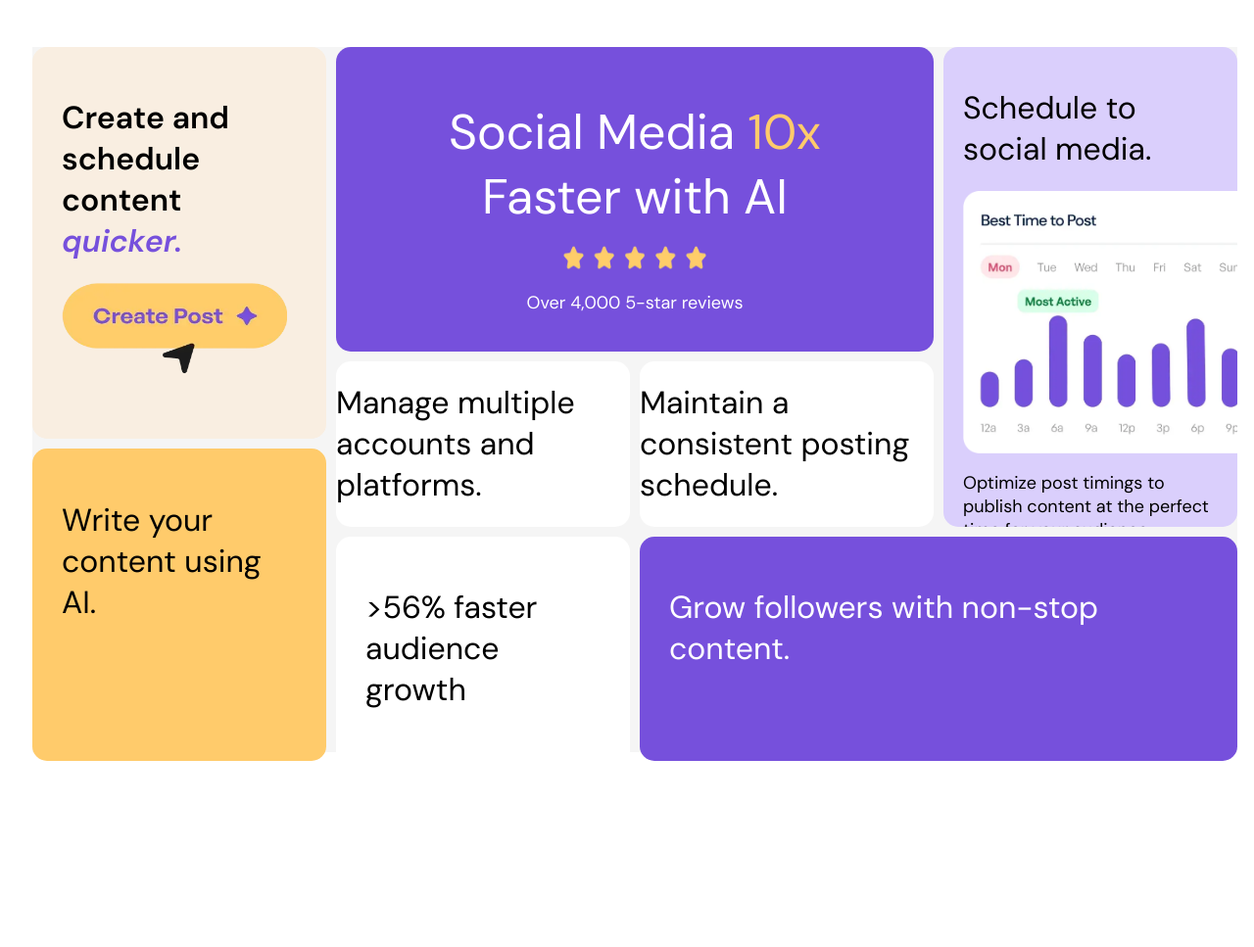
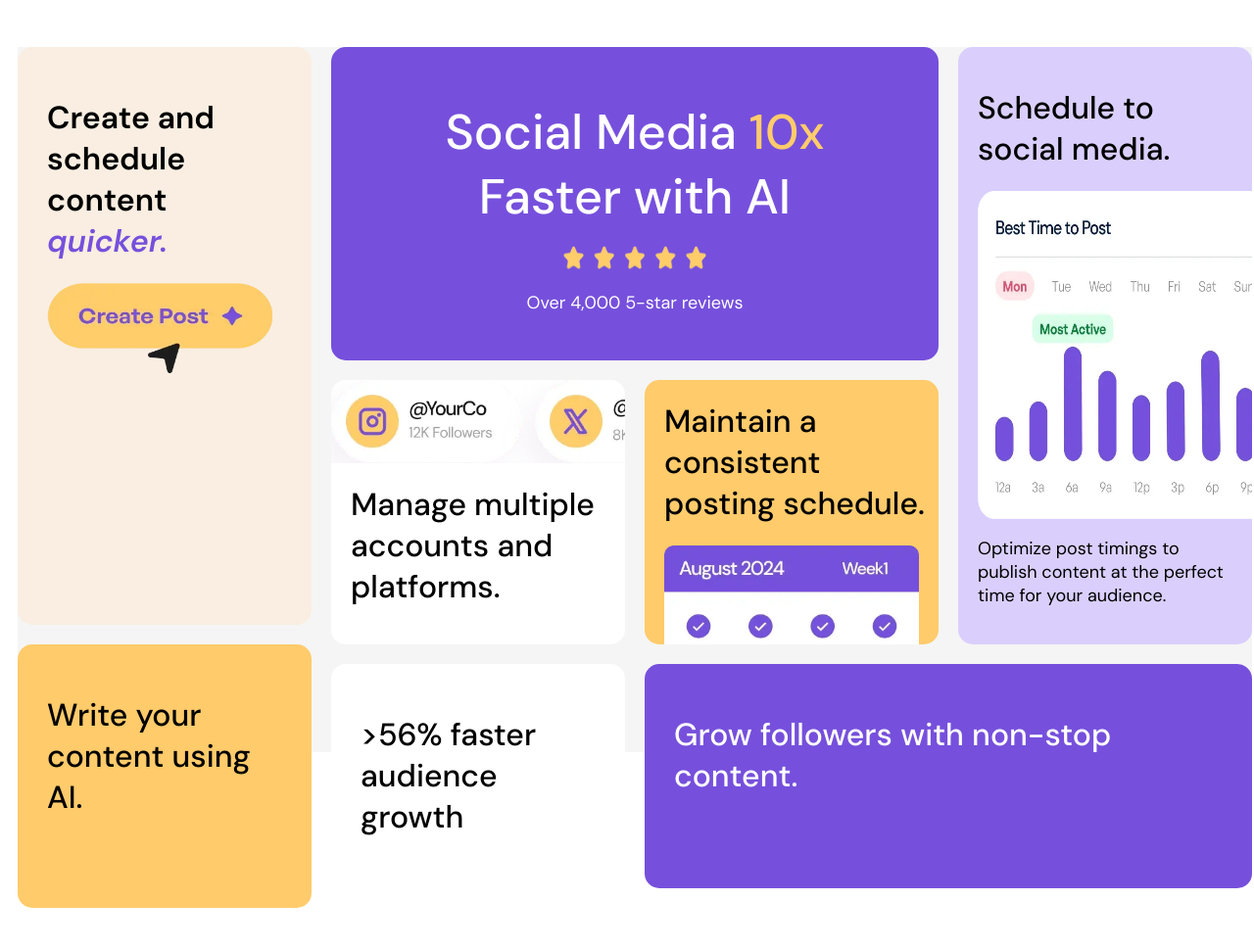
Before and after one commit to BB-WEX/Ibrahim-BentoGrid, a plain HTML site: page index.html in a window 1280 px wide. Shown: the whole page at 98% size. Before the commit the page ends 837 px from the top, so only its background shows below. Drawn offline with Linux system fonts and the light colour scheme.

Commit message:
Added content to 2nd row

```diff
--- a/index.html
+++ b/index.html
@@ -1,14 +1,19 @@
 <!DOCTYPE html>
 <html lang="en">
+
 <head>
   <meta charset="UTF-8">
-  <meta name="viewport" content="width=device-width, initial-scale=1.0"> <!-- displays site properly based on user's device -->
+  <meta name="viewport" content="width=device-width, initial-scale=1.0">
+  <!-- displays site properly based on user's device -->
   <link rel="icon" type="image/png" sizes="32x32" href="./assets/images/favicon-32x32.png">
   <link rel="stylesheet" href="style.css">
-  <link href="https://fonts.googleapis.com/css2?family=DM+Sans:ital,opsz,wght@0,9..40,100..1000;1,9..40,100..1000&display=swap" rel="stylesheet">
+  <link
+    href="https://fonts.googleapis.com/css2?family=DM+Sans:ital,opsz,wght@0,9..40,100..1000;1,9..40,100..1000&display=swap"
+    rel="stylesheet">
   <title>Bento grid</title>
 
 </head>
+
 <body>
 
   <div class="container">
@@ -23,6 +28,7 @@
     </div>
 
     <div class="item-2">
+      <img src="assets/images/illustration-multiple-platforms.webp" alt="">
       <h1>
         Manage multiple accounts and platforms.
       </h1>
@@ -32,6 +38,7 @@
       <h1>
         Maintain a consistent posting schedule.
       </h1>
+      <img src="assets/images/illustration-consistent-schedule.webp" alt="">
     </div>
 
     <div class="item-4">
@@ -73,4 +80,5 @@
   </div>
 
 </body>
+
 </html>
--- a/style.css
+++ b/style.css
@@ -1,10 +1,10 @@
-html{
+html {
     width: 100%;
     height: 100%;
 }
 
 
-body{
+body {
     font-family: "DM Sans";
     display: flex;
     justify-content: center;
@@ -13,24 +13,24 @@ body{
     height: 100%;
 }
 
-h1{
-    font-weight: 400;
+h1 {
+    font-weight: 500;
 }
 
-p{
+p {
     font-size: 18px;
 }
 
-.container{
+.container {
     display: grid;
     grid-template-columns: 300px 300px 300px 300px;
-    grid-template-rows: 300px auto auto auto 0 ;
-    gap: 10px;
+    grid-template-rows: 300px auto 250px auto 0;
+    gap: 20px;
     height: 90%;
     background-color: whitesmoke;
 }
 
-.item-1{
+.item-1 {
     display: flex;
     flex-direction: column;
     color: white;
@@ -41,40 +41,61 @@ p{
     grid-area: 1/2/ span 2/span 2;
 }
 
-.item-1 h1{
+.item-1 h1 {
     text-align: center;
     font-size: 50px;
 }
 
-.item-1 img{
+.item-1 img {
     margin-top: -18px;
     width: 150px;
     height: 30px;
 }
 
-.item-1 span{
+.item-1 span {
     color: hsl(39, 100%, 71%);
 }
 
-.item-2{
+.item-2 {
     display: flex;
+    flex-direction: column;
     color: black;
     background-color: white;
     border-radius: 15px;
     height: 100%;
     grid-area: 3/2/span 2;
+    overflow: hidden;
 }
 
-.item-3{
-     display: flex;
+.item-2 h1 {
+    margin-left: 20px;
+}
+
+.item-2 img {
+    width: 400px;
+}
+
+.item-3 {
+    display: flex;
+    flex-direction: column;
     color: black;
-    background-color: white;
+    background-color: hsl(39, 100%, 71%);
     border-radius: 15px;
     height: 100%;
     grid-area: 3/3/span 2;
+    overflow: hidden;
 }
 
-.item-4{
+.item-3 h1{
+    margin-left: 20px;
+}
+
+.item-3 img{
+    width: 260px;
+    margin-left: 20px;
+}
+
+.item-4 {
     display: flex;
     flex-direction: column;
     color: black;
@@ -85,12 +106,12 @@ p{
     overflow: hidden;
 }
 
-.item-4 img{
+.item-4 img {
     width: 300px;
     height: 600px;
 }
 
-.item-5{
+.item-5 {
     display: flex;
     color: white;
     background-color: hsl(256, 67%, 59%);
@@ -99,7 +120,7 @@ p{
     grid-area: 5/3/ span 2/span 2;
 }
 
-.item-6{
+.item-6 {
     display: flex;
     color: black;
     background-color: white;
@@ -109,7 +130,7 @@ p{
     grid-area: 5/2/span 2;
 }
 
-.item-7{
+.item-7 {
     display: flex;
     flex-direction: column;
     color: black;
@@ -119,25 +140,25 @@ p{
     grid-area: 1/1/span 3;
 }
 
-.item-7 h1{
+.item-7 h1 {
     font-weight: 600;
 }
 
-.item-7 span{
-    color:  hsl(256, 67%, 59%);
+.item-7 span {
+    color: hsl(256, 67%, 59%);
     font-style: italic;
 }
 
-.item-7 img{
+.item-7 img {
     height: 100px;
     width: 230px;
 }
 
-.item-8{
+.item-8 {
     display: flex;
     color: black;
     background-color: hsl(39, 100%, 71%);
     border-radius: 15px;
     padding: 30px;
-    grid-area: 4/1/ span 3;
+    grid-area: 4/1/ span 4;
 }
```
